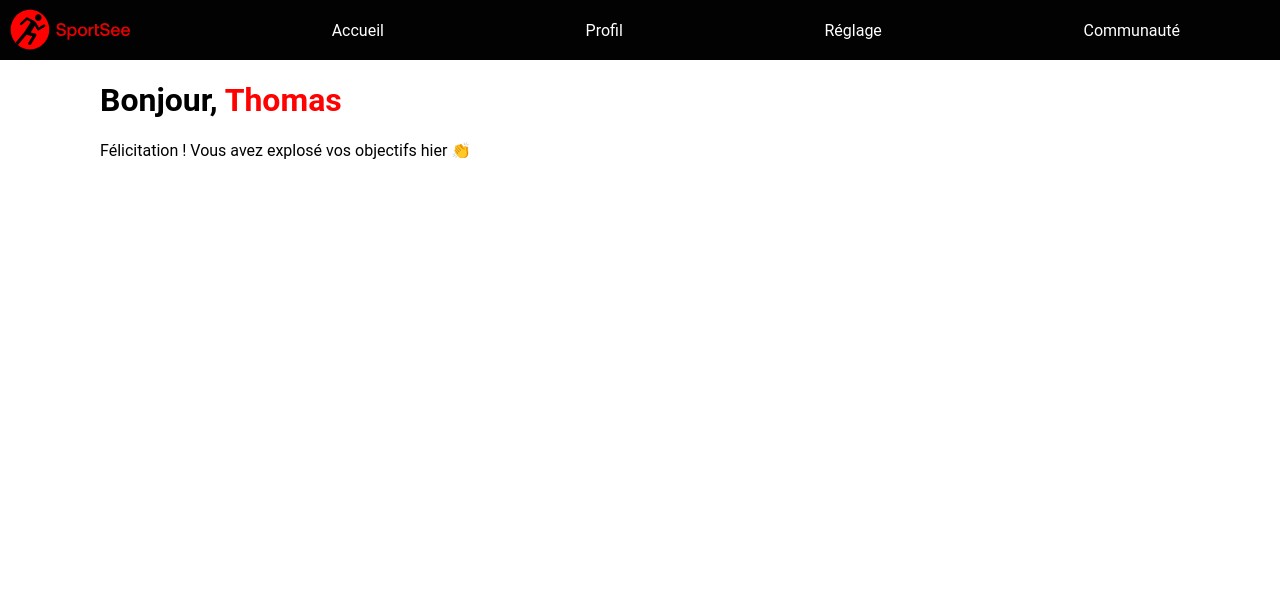
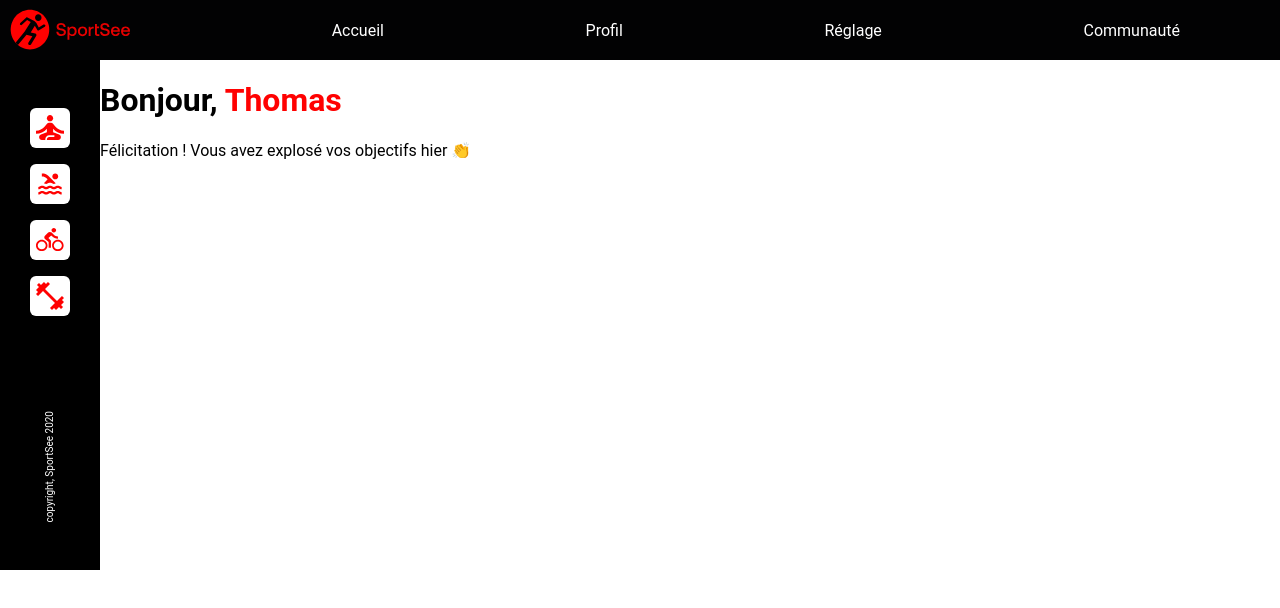
Before and after one commit to KyoungeunJO/sportsee, a React (Vite) app: page / in a window 1280 px wide. Shown: the top 608 px of the page. Built offline with nearby package versions, Linux system fonts and the light colour scheme; a web font is replaced by a local one.

Commit message:
Feat: add sideNav

```diff
--- a/src/App.jsx
+++ b/src/App.jsx
@@ -2,12 +2,14 @@ import { useState } from 'react'
 import './App.css'
 import Header from './components/Header/Header'
 import Nav from './components/Nav/Nav'
+import SideNav from './components/SideNav/SideNav'
 
 function App() {
 
   return (
       <div className="App">
         <Nav />
+        <SideNav />
         <Header />
       </div>
   )
--- /dev/null
+++ b/src/components/SideNav/NavIcon/NavIcon.css
@@ -0,0 +1,13 @@
+.navIcon {
+    width: 40px;
+    aspect-ratio: 1/1;
+    border-radius: 6px;
+    background-color: white;
+    display: flex;
+    justify-content: center;
+    align-items: center;
+}
+
+.navIcon img {
+    width: 70%;
+}
--- /dev/null
+++ b/src/components/SideNav/NavIcon/NavIcon.jsx
@@ -0,0 +1,13 @@
+import './NavIcon.css'
+
+function NavIcon({children}) {
+    return (
+        <a>
+            <div className="navIcon">
+                {children}
+            </div>
+        </a>
+    )
+}
+
+export default NavIcon
--- /dev/null
+++ b/src/components/SideNav/SideNav.css
@@ -0,0 +1,25 @@
+.side-nav {
+    grid-area: snav;
+    background-color: black;
+    display: flex;
+    flex-direction: column;
+    justify-content: space-around;
+    align-items: center;
+}
+
+.navicon-container {
+    display: flex;
+    flex-direction: column;
+    justify-content: center;
+    align-items: center;
+    gap: 1rem;
+}
+
+.side-nav p {
+    color: white;
+    text-align: center;
+    writing-mode: vertical-rl;
+    line-height: 4rem;
+    transform: rotate(180deg);
+    font-size: 10px;
+}
--- /dev/null
+++ b/src/components/SideNav/SideNav.jsx
@@ -0,0 +1,22 @@
+import './SideNav.css'
+import NavIcon from './NavIcon/NavIcon'
+import meditating from '../../assets/meditating.svg'
+import dumbell from '../../assets/dumbell.svg'
+import cycling from '../../assets/cycling.svg'
+import swimming from '../../assets/swimming.svg'
+
+function SideNav() {
+    return(
+        <div className='side-nav'>
+            <div className='navicon-container'>
+                <NavIcon><img src={meditating} /></NavIcon>
+                <NavIcon><img src={swimming} /></NavIcon>
+                <NavIcon><img src={cycling} /></NavIcon>
+                <NavIcon><img src={dumbell} /></NavIcon>
+            </div>
+            <p>copyright, SportSee 2020</p>
+        </div>
+    )
+}
+
+export default SideNav
```
Also changed, not shown: src/assets/meditating.svg (renamed from src/assets/mediting.svg), 1 other file (tests, documents, lock files or other folders).
